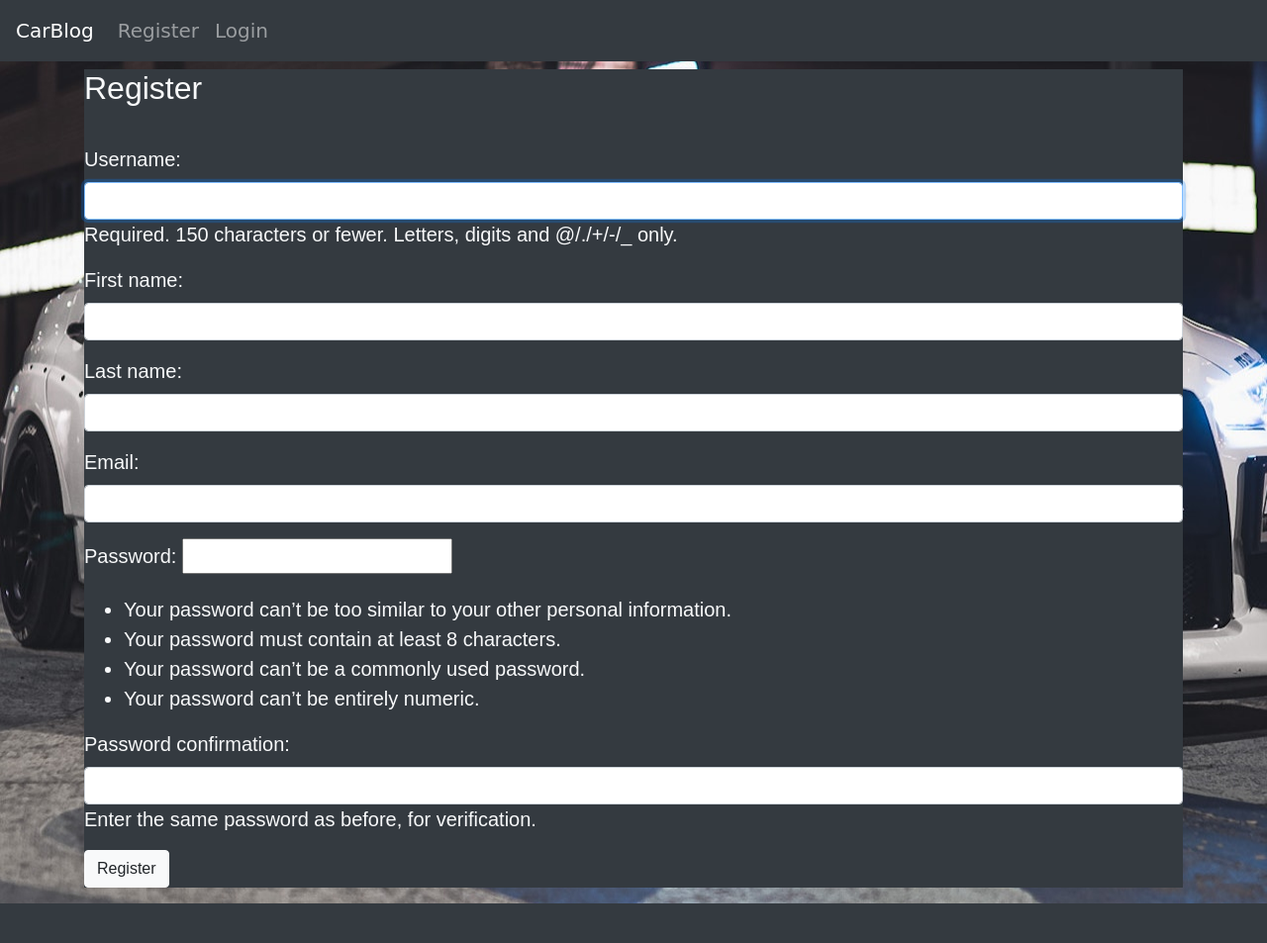
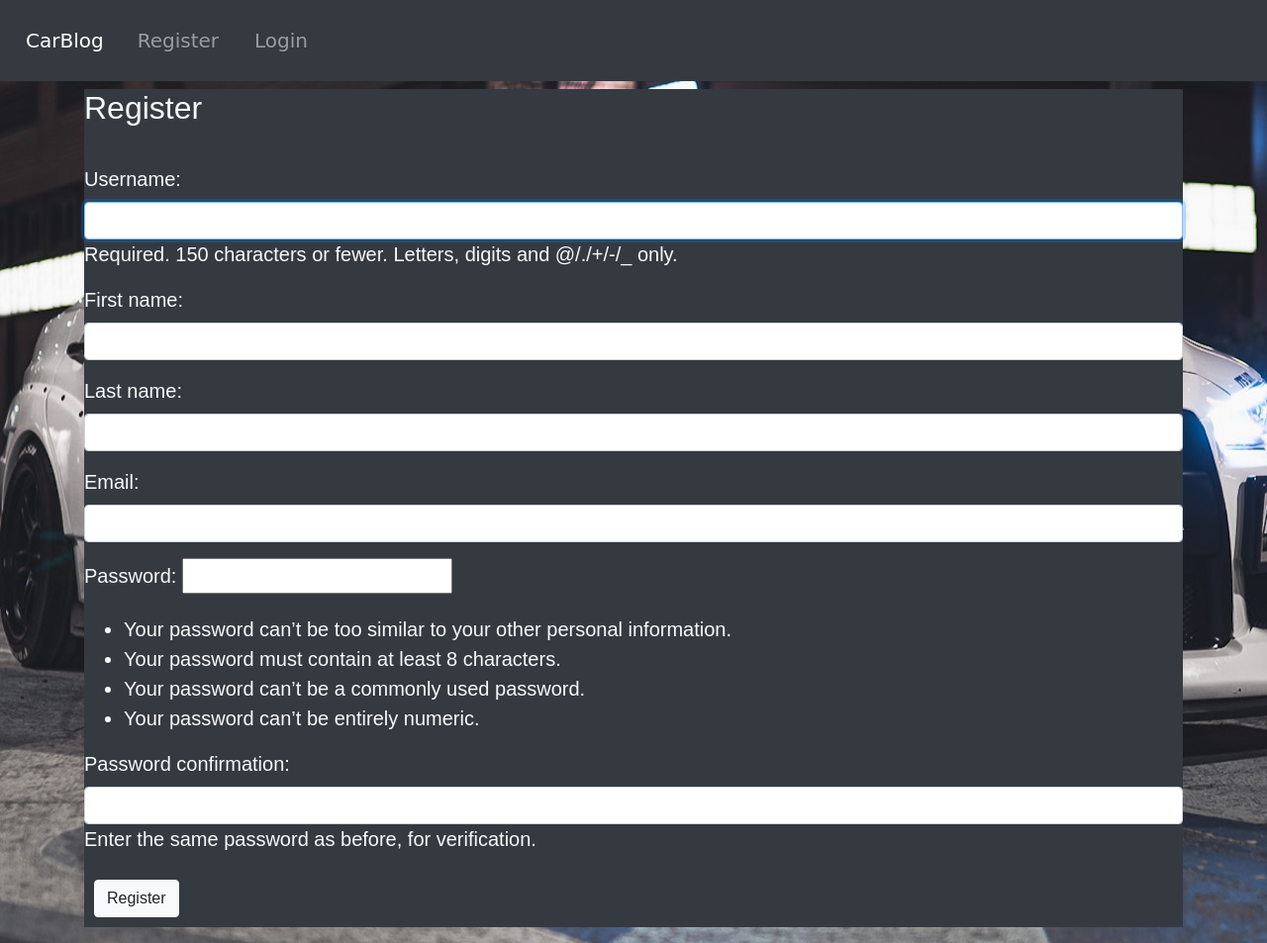
Before and after one commit to Code-Institute-Submissions/Dominikwigh-carblog-django, a Django app: page /members/register/ in a window 1280 px wide. Shown: the whole page at 99% size. Before the commit the page ends 913 px from the top, so only its background shows below. Run offline with Django 3.2, Linux system fonts and the light colour scheme; some libraries are stand-ins or nearby versions; some web fonts are replaced.

Commit message:
added margin to a tags and buttons

```diff
--- a/static/css/style.css
+++ b/static/css/style.css
@@ -13,9 +13,14 @@ body {
 a {
     color: rgb(9, 9, 9);
     font-family: 'Zen Dots', cursive;;
+    margin: 10px;
 
 }
 
 h1 {
     color:rgb(255, 255, 255)
 }
+
+button {
+     margin: 10px;
+}
```
